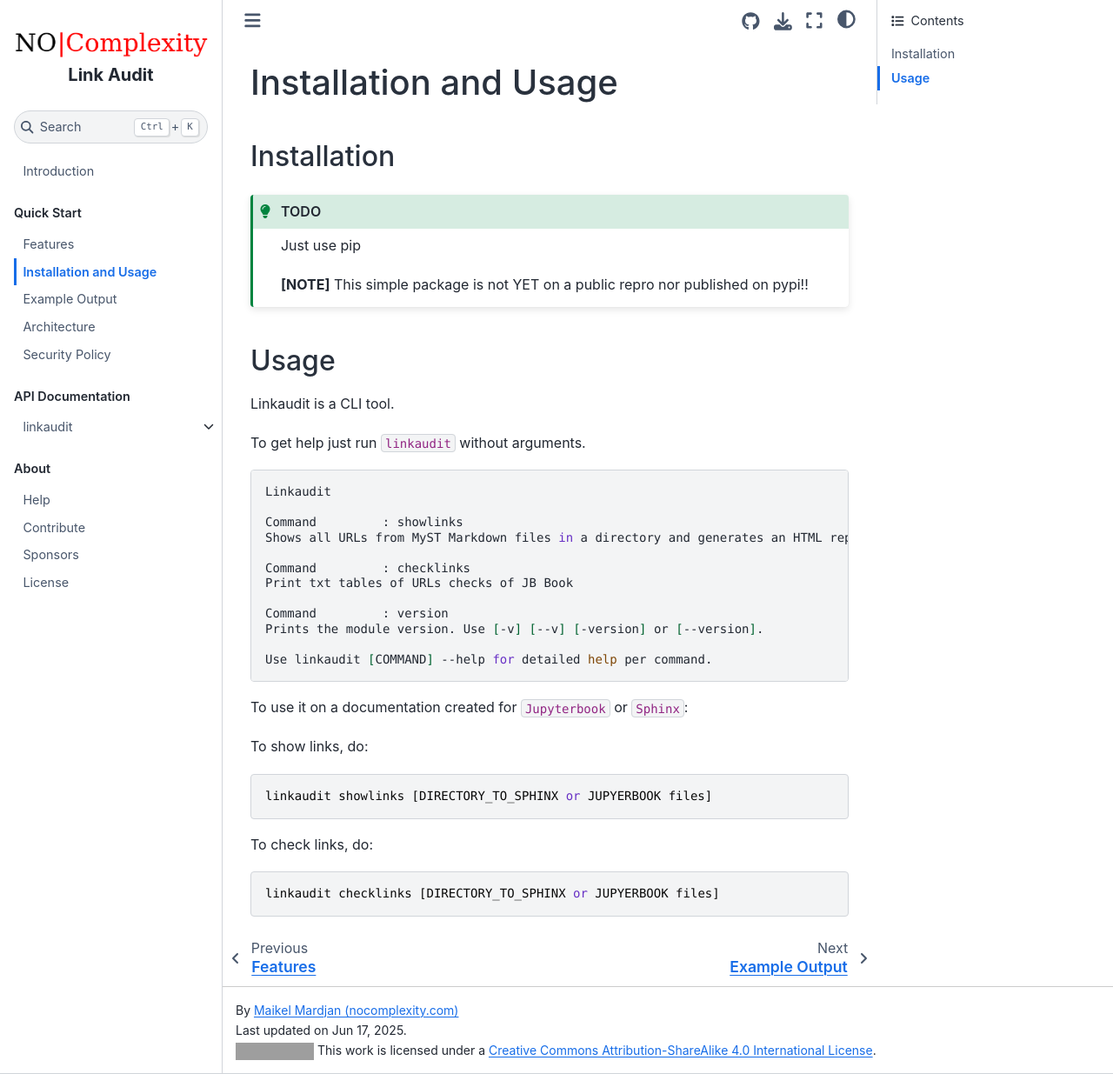
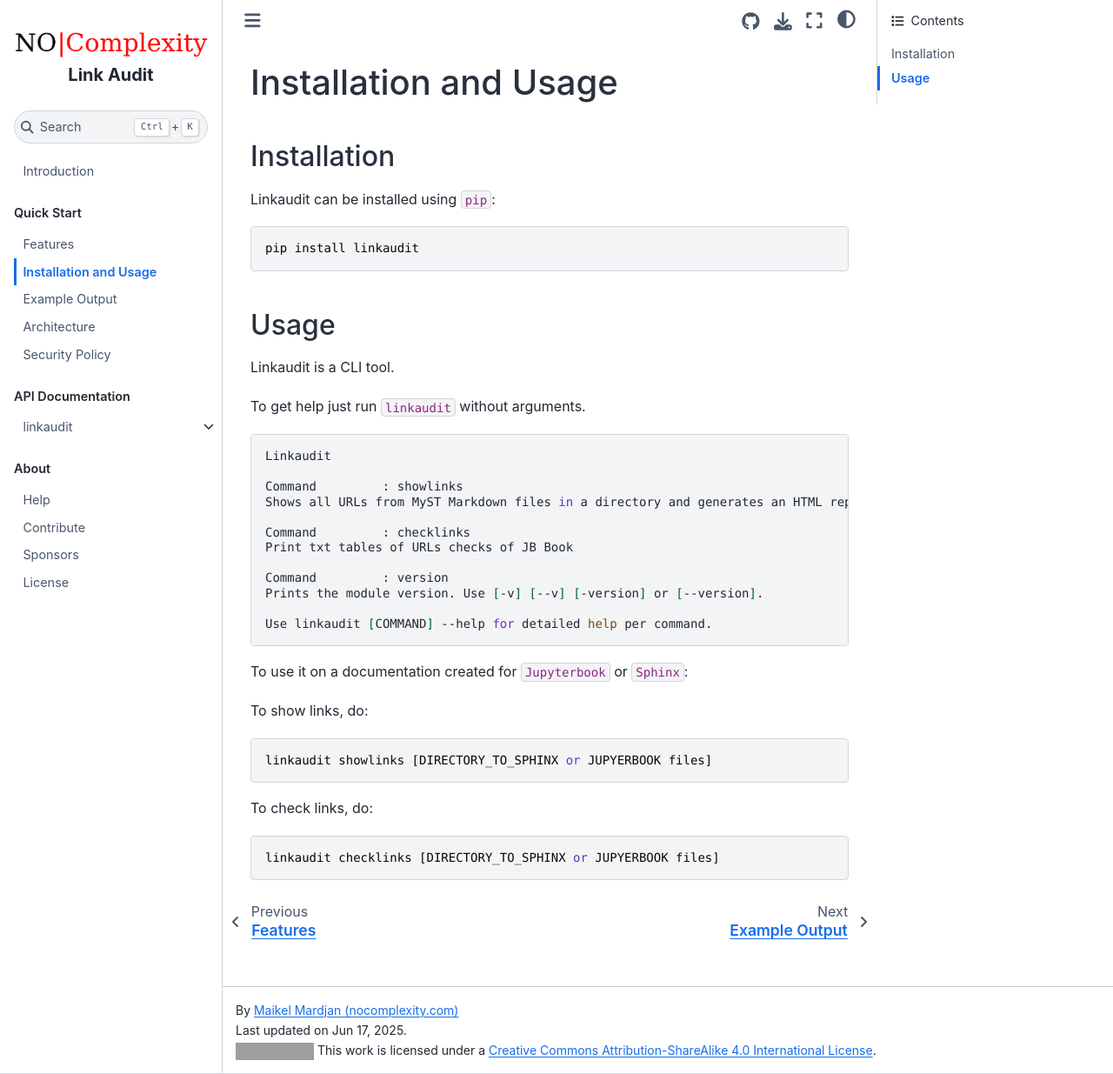
Before and after one commit to nocomplexity/linkaudit, a Jupyter Book: the page built from docs/installation.md, in a window 1280 px wide and 1235 px high. Shown: the whole window at 87% size. Built offline with Jupyter Book 1.0.4 settings and Sphinx 7.4.7 and the Sphinx Book theme 1.1.4, drawn with Linux system fonts in a browser that asks for light colours; pages that are not in the unit, such as notebooks, are missing from menus; grey boxes are pictures that could not be loaded.

Commit message:
documentation correction

````diff
--- a/docs/installation.md
+++ b/docs/installation.md
@@ -2,13 +2,10 @@
 
 ## Installation
 
-:::{admonition} TODO
-:class: tip
-Just use pip
-
-**[NOTE]** This simple package is not YET on a public repro nor published on pypi!!
-
-:::
+Linkaudit can be installed using `pip`:
+```
+pip install linkaudit
+```
 
 
 ## Usage
````
